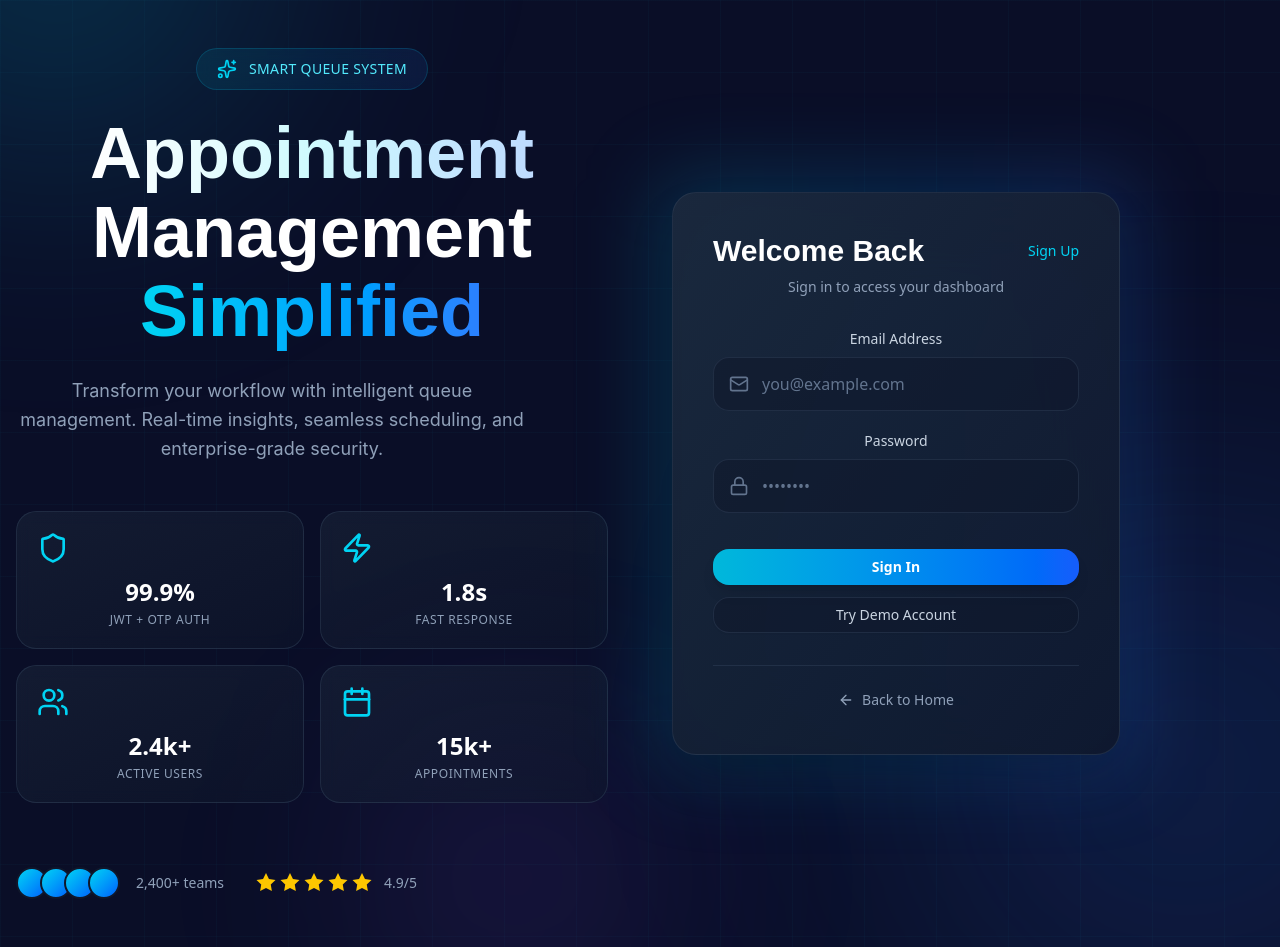
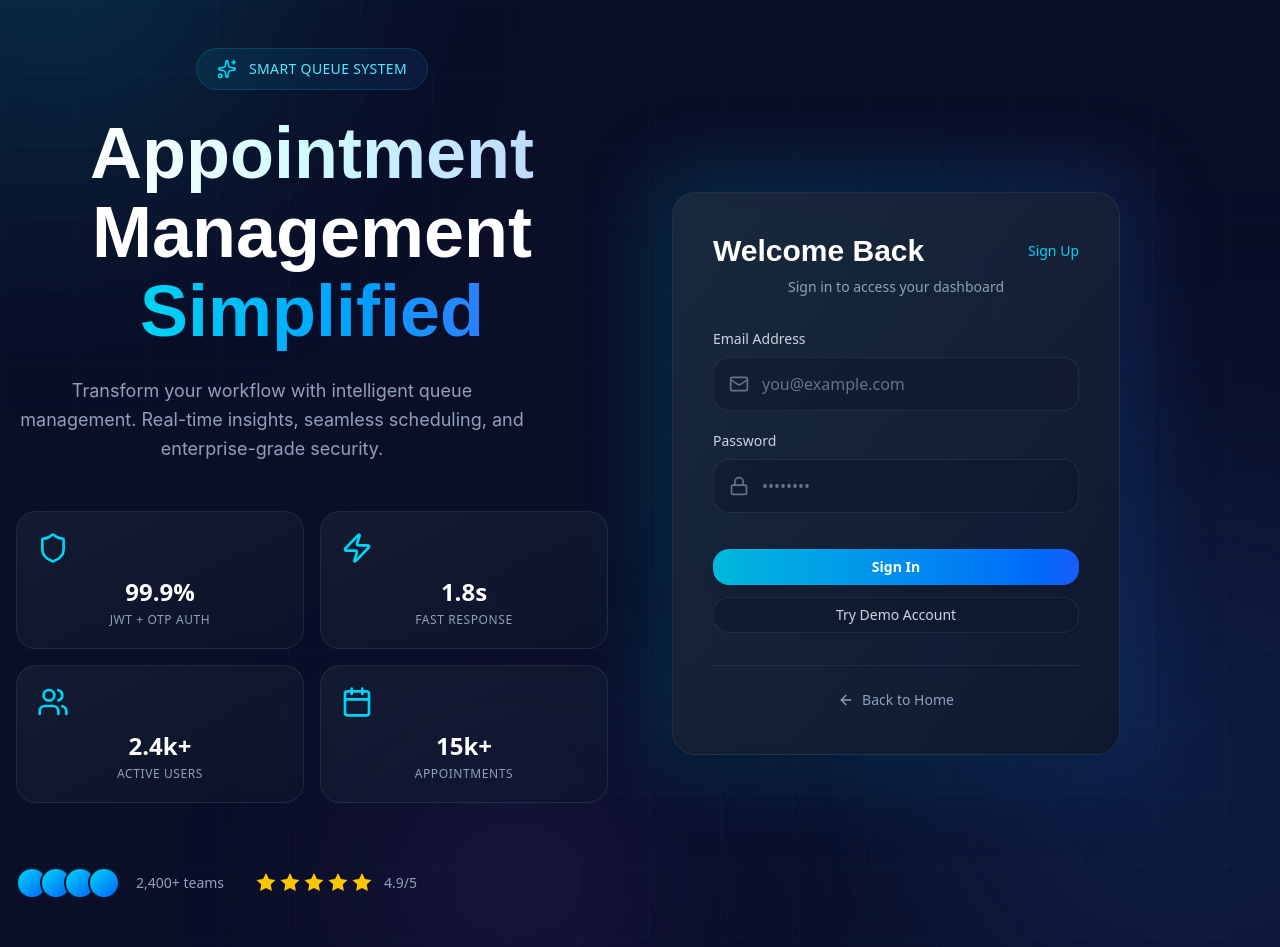
Before and after one commit to masud2005/Smart-Appointment-and-Queue-Manager-Client, a React (Vite) app: page /login in a window 1280 px wide. Built offline with nearby package versions, Linux system fonts and the light colour scheme; no server answers.

Commit message:
added custom toast message

```diff
--- a/src/components/modules/appoinment/AppointmentPage.tsx
+++ b/src/components/modules/appoinment/AppointmentPage.tsx
@@ -33,6 +33,7 @@ import {
   Users,
 } from 'lucide-react';
 import { useMemo, useState } from 'react';
+import toast from 'react-hot-toast';
 
 const statusBadge: Record<AppointmentStatus, { bg: string; text: string; border: string; gradient: string }> = {
   WAITING: {
@@ -116,6 +117,7 @@ const AppointmentPage = () => {
           staffId: form.staffId || undefined,
         };
         await updateAppointment({ id: editingId, body: payload });
+        toast.success('Appointment updated successfully!');
       } else {
         const payload: CreateAppointmentPayload = {
           customerName: form.customerName,
@@ -124,12 +126,14 @@ const AppointmentPage = () => {
           staffId: form.staffId || undefined,
         };
         await createAppointment(payload);
+        toast.success('Appointment created successfully!');
       }
       setEditingId(null);
       setForm({ customerName: '', dateTime: '', serviceId: '', staffId: '' });
       await refetch();
     } catch (err) {
-      setError('Could not save appointment.');
+      toast.error('Could not save appointment.');
+      // setError('Could not save appointment.');
     }
   };
 
@@ -149,8 +153,9 @@ const AppointmentPage = () => {
       if (action === 'complete') await completeAppointment(id);
       if (action === 'noShow') await markNoShow(id);
       await refetch();
+      toast.success(`Appointment ${action === 'cancel' ? 'cancelled' : action === 'complete' ? 'completed' : 'marked as no-show'}!`);
     } catch (err) {
-      setError('Could not update status.');
+      toast.error('Could not update status.');
     }
   };
 
--- a/src/components/modules/auth/Login.tsx
+++ b/src/components/modules/auth/Login.tsx
@@ -11,6 +11,7 @@ import {
   Zap,
   Users
 } from 'lucide-react';
+import toast from 'react-hot-toast';
 
 const Login = () => {
   const navigate = useNavigate();
@@ -66,7 +67,7 @@ const Login = () => {
 
       if (response.success && response.data) {
         setSuccess('Login successful! Redirecting...');
-
+        toast.success('Welcome back! Redirecting to dashboard...');
         const userData = response.data.user || response.data;
         const token =
           (response.data as any).access_token ||
@@ -109,7 +110,7 @@ const Login = () => {
 
       if (response.success && response.data) {
         setSuccess('Demo login successful! Redirecting...');
-
+        toast.success('Welcome back! Redirecting to dashboard...');
         const userData = response.data.user || response.data;
         const token =
           (response.data as any).access_token ||
@@ -135,6 +136,7 @@ const Login = () => {
       }
     } catch (err: any) {
       setError('Demo login failed. Please try again later.');
+      toast.error('Demo login failed. Please try again later.');
     }
   };
 
@@ -337,7 +339,7 @@ const Login = () => {
                   )}
 
                   {/* Form */}
-                  <form onSubmit={handleSubmit} className="space-y-5">
+                  <form onSubmit={handleSubmit} className="space-y-5 text-left">
                     {/* Email field */}
                     <div className="space-y-2">
                       <label htmlFor="email" className="block text-sm font-medium text-slate-300">
@@ -351,8 +353,7 @@ const Login = () => {
                           name="email"
                           value={formData.email}
                           onChange={handleChange}
-                          className={`w-full pl-12 pr-4 py-3.5 bg-slate-900/50 border ${
-                            validationErrors.email
+                          className={`w-full pl-12 pr-4 py-3.5 bg-slate-900/50 border ${validationErrors.email
                             ? 'border-red-500/50 focus:border-red-500'
                             : 'border-slate-700/50 focus:border-cyan-500'
                             } rounded-xl text-white placeholder:text-slate-500 focus:outline-none focus:ring-2 focus:ring-cyan-500/20 transition-all`}
@@ -381,8 +382,7 @@ const Login = () => {
                           name="password"
                           value={formData.password}
                           onChange={handleChange}
-                          className={`w-full pl-12 pr-4 py-3.5 bg-slate-900/50 border ${
-                            validationErrors.password
+                          className={`w-full pl-12 pr-4 py-3.5 bg-slate-900/50 border ${validationErrors.password
                             ? 'border-red-500/50 focus:border-red-500'
                             : 'border-slate-700/50 focus:border-cyan-500'
                             } rounded-xl text-white placeholder:text-slate-500 focus:outline-none focus:ring-2 focus:ring-cyan-500/20 transition-all`}
--- a/src/components/modules/auth/Register.tsx
+++ b/src/components/modules/auth/Register.tsx
@@ -20,6 +20,7 @@ import {
   Trophy,
   TrendingUp
 } from 'lucide-react';
+import toast from 'react-hot-toast';
 
 const Register = () => {
   const navigate = useNavigate();
@@ -96,7 +97,7 @@ const Register = () => {
       }).unwrap();
 
       if (response.success) {
-        setSuccess('Registration successful! Redirecting to dashboard...');
+        toast.success('Registration successful! Logging you in...');
         dispatch(setOtpEmail(formData.email.trim()));
 
         setTimeout(() => {
@@ -108,6 +109,7 @@ const Register = () => {
       }
     } catch (err: any) {
       setError(err?.data?.message || 'Registration failed. Please try again.');
+      toast.error(err?.data?.message || 'Registration failed. Please try again.');
     }
   };
 
@@ -214,7 +216,7 @@ const Register = () => {
                   )}
 
                   {/* Form */}
-                  <form onSubmit={handleSubmit} className="space-y-5">
+                  <form onSubmit={handleSubmit} className="space-y-5 text-left">
                     {/* Name field */}
                     <div className="space-y-2">
                       <label htmlFor="name" className="block text-sm font-medium text-slate-300">
--- a/src/components/modules/profile/ProfilePage.tsx
+++ b/src/components/modules/profile/ProfilePage.tsx
@@ -297,7 +297,7 @@ const ProfilePage = () => {
                                     </AnimatePresence>
 
                                     {!isEditing ? (
-                                        <div className="space-y-5 sm:space-y-6">
+                                        <div className="space-y-5 sm:space-y-6 text-left">
                                             <div className="space-y-1.5 sm:space-y-2">
                                                 <label className="text-sm text-slate-400">Full Name</label>
                                                 <div className="bg-slate-900/60 border border-slate-700/60 rounded-xl px-4 sm:px-5 py-3 sm:py-3.5 text-white text-sm sm:text-base">
@@ -313,7 +313,7 @@ const ProfilePage = () => {
                                             </div>
                                         </div>
                                     ) : (
-                                        <form onSubmit={handleUpdate} className="space-y-5 sm:space-y-6">
+                                        <form onSubmit={handleUpdate} className="space-y-5 sm:space-y-6 text-left">
                                             <div className="space-y-1.5 sm:space-y-2">
                                                 <label className="text-sm font-medium text-slate-300">Full Name</label>
                                                 <input
@@ -415,7 +415,7 @@ const ProfilePage = () => {
                                             </Button>
                                         </div>
                                     ) : (
-                                        <form onSubmit={handleUpdatePassword} className="space-y-5 sm:space-y-6">
+                                        <form onSubmit={handleUpdatePassword} className="space-y-5 sm:space-y-6 text-left">
                                             <div className="space-y-1.5 sm:space-y-2">
                                                 <label className="text-sm font-medium text-slate-300">Current Password</label>
                                                 <input
--- a/src/components/modules/service/ServicePage.tsx
+++ b/src/components/modules/service/ServicePage.tsx
@@ -20,6 +20,7 @@ import {
   X,
 } from 'lucide-react';
 import { useEffect, useMemo, useState } from 'react';
+import toast from 'react-hot-toast';
 
 interface ServiceFormState {
   name: string;
@@ -112,15 +113,16 @@ const ServicePage = () => {
     try {
       if (editingId) {
         await updateService({ id: editingId, body: payload }).unwrap();
+        toast.success('Service updated successfully!');
         setSuccess('Service updated successfully!');
       } else {
         await createService(payload as CreateServicePayload).unwrap();
-        setSuccess('Service created successfully!');
+        toast.success('Service created successfully!');
       }
       reset();
       await refetch();
     } catch (err: any) {
-      setError(err?.data?.message || 'Operation failed. Please try again.');
+      toast.error(err?.data?.message || 'Operation failed. Please try again.');
     }
   };
 
@@ -132,10 +134,10 @@ const ServicePage = () => {
     try {
       await deleteService(id).unwrap();
       if (editingId === id) reset();
-      setSuccess('Service deleted successfully');
+      toast.success('Service deleted successfully!');
       await refetch();
     } catch (err: any) {
-      setError('Could not delete service.');
+      toast.error(err?.data?.message || 'Could not delete service.');
     }
   };
 
--- a/src/components/modules/staff/StaffPage.tsx
+++ b/src/components/modules/staff/StaffPage.tsx
@@ -18,6 +18,7 @@ import {
   Clock, Zap
 } from 'lucide-react';
 import { Button } from '@/components/ui/button';
+import toast from 'react-hot-toast';
 
 interface StaffFormState {
   name: string;
@@ -91,15 +92,17 @@ const StaffPage = () => {
     try {
       if (editingStaff) {
         await updateStaff({ id: editingStaff.id, body: payload }).unwrap();
-        setSuccess('Staff member updated successfully!');
+        // setSuccess('Staff member updated successfully!');
+        toast.success('Staff member updated successfully!');
       } else {
         await createStaff(payload as CreateStaffPayload).unwrap();
-        setSuccess('Staff member added successfully!');
+        // setSuccess('Staff member added successfully!');
+        toast.success('Staff member added successfully!');
       }
       handleCancel();
       await refetch();
     } catch (err: any) {
-      setError(err?.data?.message || 'Failed to save staff member.');
+      toast.error(err?.data?.message || 'Failed to save staff member.');
     }
   };
 
@@ -111,10 +114,10 @@ const StaffPage = () => {
     try {
       await deleteStaff(id).unwrap();
       if (editingStaff?.id === id) handleCancel();
-      setSuccess('Staff member deleted successfully');
+      toast.success('Staff member deleted successfully');
       await refetch();
     } catch (err: any) {
-      setError('Failed to delete staff member.');
+      toast.error('Failed to delete staff member.');
     }
   };
 
--- a/src/main.tsx
+++ b/src/main.tsx
@@ -4,10 +4,39 @@ import './index.css'
 import App from './App.tsx'
 import { Provider } from 'react-redux'
 import { store } from './app/store.ts'
+import { Toaster } from 'react-hot-toast';
 
 createRoot(document.getElementById('root')!).render(
   <StrictMode>
     <Provider store={store}>
+      <Toaster
+        position="top-right"
+        toastOptions={{
+          duration: 4000,
+          style: {
+            background: 'rgba(30, 41, 59, 0.95)',
+            backdropFilter: 'blur(12px)',
+            color: '#f8fafc',
+            border: '1px solid rgba(148, 163, 184, 0.2)',
+            borderRadius: '10px',
+            padding: '14px 20px',
+            boxShadow: '0 8px 32px rgba(0, 0, 0, 0.5)',
+            fontSize: '0.95rem',
+          },
+          success: {
+            iconTheme: {
+              primary: '#10b981',
+              secondary: '#ecfdf5',
+            },
+          },
+          error: {
+            iconTheme: {
+              primary: '#ef4444',
+              secondary: '#fee2e2',
+            },
+          },
+        }}
+      />
       <App />
     </Provider>
   </StrictMode>,
```
Lines whose indentation alone changed are shown as unchanged.
